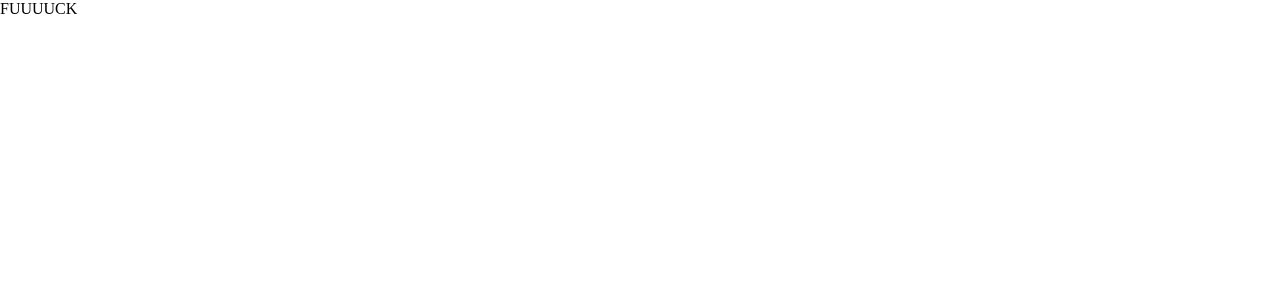
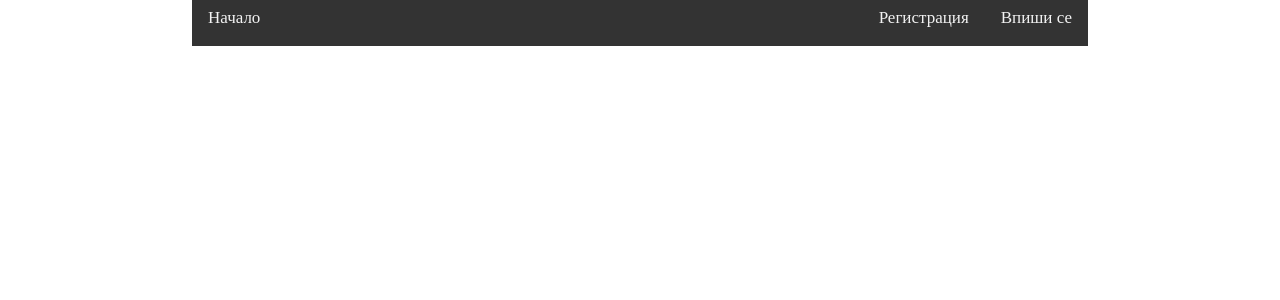
Before and after one commit to xakepa/announcements, a React (Create React App) app in the folder ads/: page /register in a window 1280 px wide. Shown: the top 300 px of the page. Built offline with nearby package versions, Linux system fonts and the light colour scheme.

Commit message:
header html and css added

```diff
--- a/ads/src/App.js
+++ b/ads/src/App.js
@@ -1,10 +1,12 @@
 import React from 'react';
 import './App.css';
 import Header from './components/header';
+import RegisterPage from './pages/register';
+
 
 function App() {
   return (
-    <Header />
+    <RegisterPage />
   )
 }
 
--- a/ads/src/components/header/index.js
+++ b/ads/src/components/header/index.js
@@ -1,13 +1,26 @@
 import React from 'react'
+import getNavigation from '../../utils/navigation'
 import styles from './index.module.css'
 
 const Header = () => {
+
+    const links = getNavigation()
+    console.log(links);
+
     return (
-        <nav className={styles.navi}>
-            FUUUUCK
+        <nav className={styles.topnav}>
+            <a href={links[0].link} key={links[0].title} value={links[0].title} type="header">{links[0].title} </a>
+            <div className={styles['topnav-right']}>
+                {
+                    links.map((l, i) => {
+                        if (i > 0) {
+                            return <a href={l.link} key={l.title} value={l.title} type="header">{l.title} </a>
+                        }
+                    })
+                }
+            </div>
         </nav>
     )
-
 }
 
 export default Header
--- a/ads/src/components/header/index.module.css
+++ b/ads/src/components/header/index.module.css
@@ -1,15 +1,37 @@
-.navi {
-    display: flex;
-    align-content: center;
-}
+.topnav {
+    font-family: 'Balsamiq Sans', cursive;
+    height: 52px;
+    background-color: #333;
+    float: none;
+    position: fixed;
+    left: 50%;
+    top: 2.5%;
+    z-index:1;
+    transform: translate(-50%, -50%);
+    width: 70%;
+  }
 
-.navigation {
-    font-size: 1.5em;
+  .topnav a {
+    float: left;
+    color: #f2f2f2;
+    text-align: center;
+    padding: 14px 16px;
+    text-decoration: none;
+    font-size: 17px;
+  }
 
-    width: 70%;
-    background-color: #0099CC;
-    margin: 2em auto;
-    height: 12vh;
-    position: fixed;
-    top: 0;
-}
+  /* Change the color of links on hover */
+  .topnav a:hover {
+    color: #61DAFB;
+    border-bottom: 5px solid #61DAFB;
+  }
+
+  /* Add a color to the active/current link */
+  .topnav a.active {
+    background-color: #4CAF50;
+    color: white;
+  }
+
+  .topnav-right {
+    float: right;
+  }
--- a/ads/src/index.css
+++ b/ads/src/index.css
@@ -12,11 +12,11 @@ code {
     monospace;
 }
 
-@import url('https://fonts.googleapis.com/css?family=Indie+Flower&display=swap');
+@import url('https://fonts.googleapis.com/css2?family=Balsamiq+Sans&family=Ubuntu&display=swap');
 * {
-    margin: 0;
-    padding: 0;
-    font-family: 'Indie- Flower', cursive;
+  margin: 0;
+  padding: 0;
+  font-family: 'Balsamiq Sans', cursive;
 }
 
 .app {
--- /dev/null
+++ b/ads/src/navigation.js
@@ -0,0 +1,21 @@
+import React from 'react';
+import {
+    BrowserRouter,
+    Switch,
+    Route
+} from 'react-router-dom';
+import RegisterPage from './pages/register';
+
+
+
+const Navigation = () => {
+    return (
+        <BrowserRouter>
+            <Switch>
+                <Route exact path='/register' component={RegisterPage} />
+            </Switch>
+        </BrowserRouter>
+    )
+}
+
+export default Navigation
--- /dev/null
+++ b/ads/src/pages/register/index.js
@@ -0,0 +1,10 @@
+import React from 'react'
+import Header from '../../components/header'
+
+const RegisterPage = () => {
+    return (
+        <Header />
+    )
+}
+
+export default RegisterPage
--- /dev/null
+++ b/ads/src/utils/navigation.js
@@ -0,0 +1,40 @@
+const getNavigation = () => {
+
+    const authLinks = [
+        {
+            title: 'Начало',
+            link: '/'
+        },
+        {
+            title: 'Добави обява',
+            link: '/share'
+        },
+        {
+            title: 'Профил',
+            // link: `/profile/${user && user.id}`
+        },
+        {
+            title: 'Отпиши се',
+            link: '/logout'
+        }
+    ]
+
+    const guestLinks = [
+        {
+            title: 'Начало',
+            link: '/'
+        },
+        {
+            title: 'Регистрация',
+            link: '/register'
+        },
+        {
+            title: 'Впиши се',
+            link: '/login'
+        },
+    ]
+
+    return guestLinks
+}
+
+export default getNavigation;
```
Also changed, not shown: ads/package.json (line endings or trailing spaces), ads/src/pages/register/style.module.css (added), 1 other file (tests, documents, lock files or other folders).
